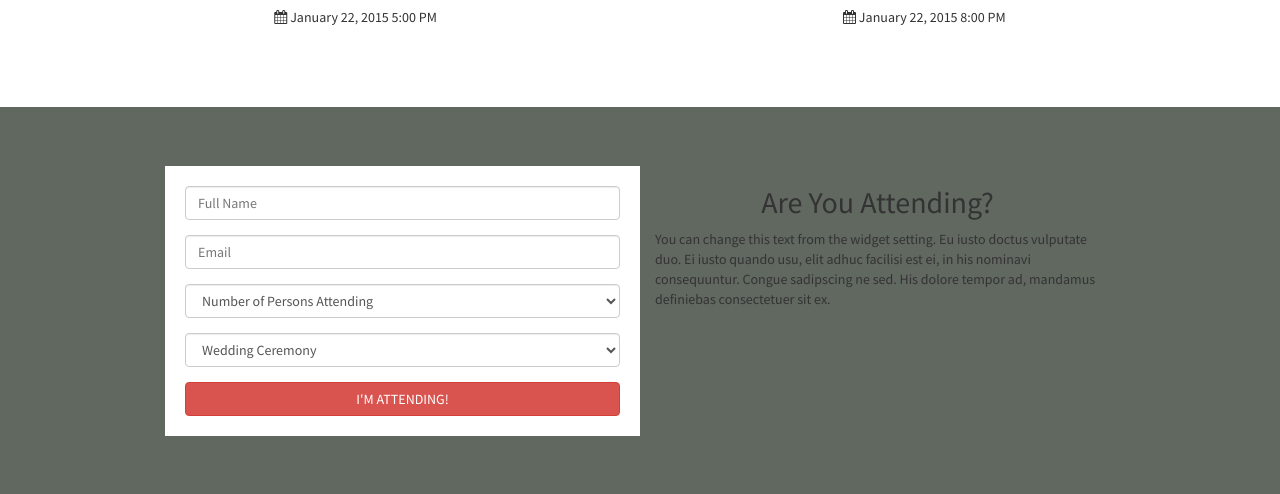
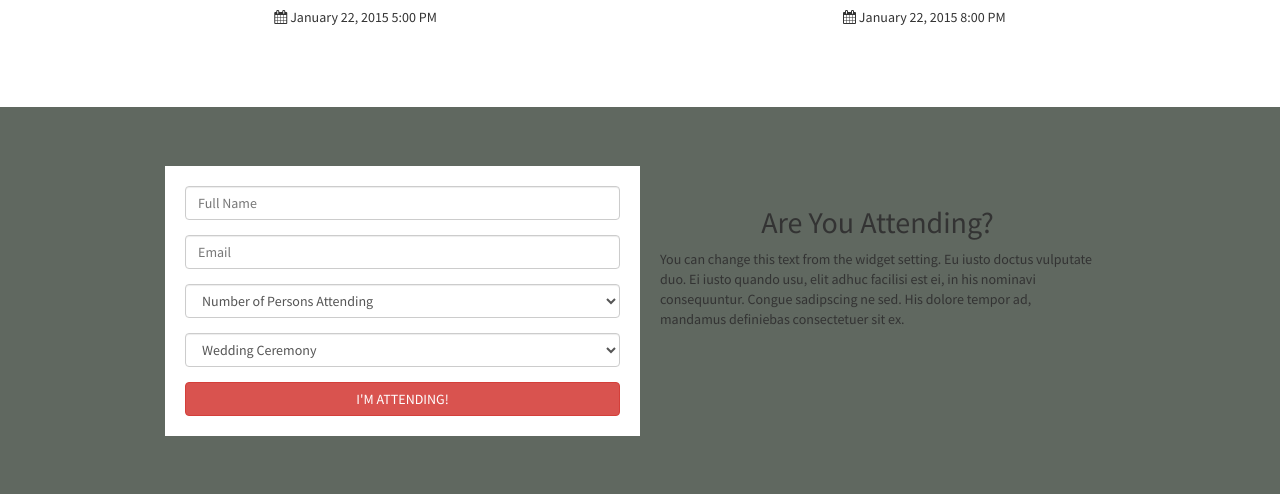
Before and after one commit to ishita345/weddingapp, a Flask app: page / in a window 1280 px wide. Shown: the part 1855-2349 px from the top of the page. Run offline with Flask 2, Linux system fonts and the light colour scheme; some libraries are stand-ins or nearby versions.

Commit message:
added padding in rsvp-title

```diff
--- a/static/css/stylish-portfolio.css
+++ b/static/css/stylish-portfolio.css
@@ -232,6 +232,7 @@ hr.small {
 
 #rsvp .rsvp-title {
     float: left;
+    padding: 20px 20px 20px 20px;
 }
 
 .rsvp-class {
```
